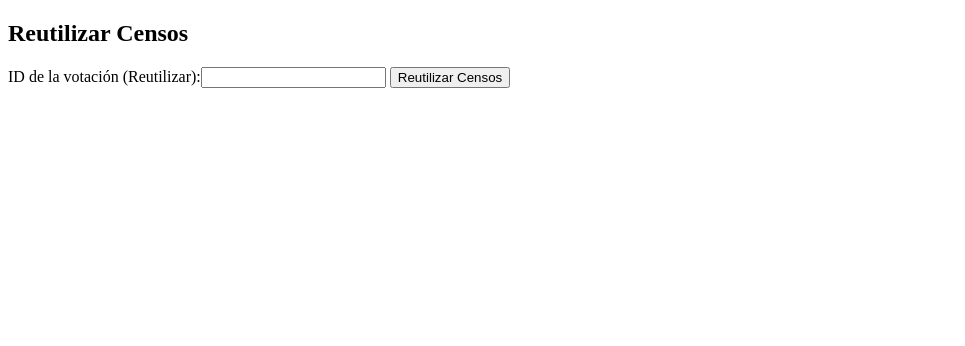
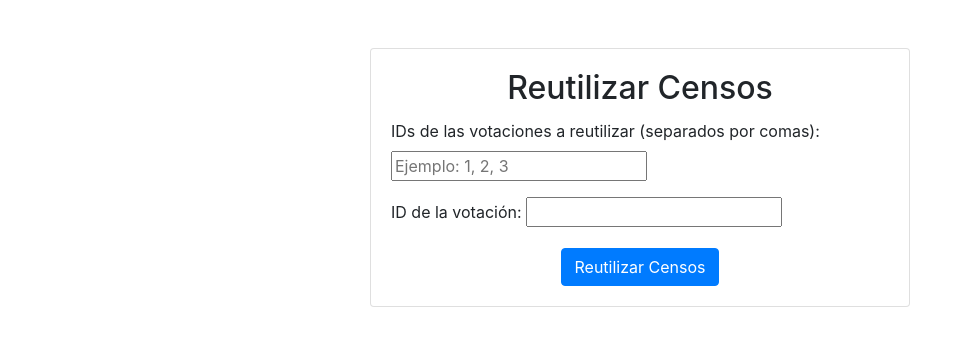
Before and after one commit to lucantdel/decide, a Django app: page /census/reuse/ in a window 1280 px wide. Shown: the top 346 px of the page, without its empty margins (0-965 px from the left). Run offline with Django 3.2, Linux system fonts and the light colour scheme; some libraries are stand-ins or nearby versions.

Commit message:
fix: reusar new funcionality

```diff
--- a/decide/census/forms.py
+++ b/decide/census/forms.py
@@ -48,4 +48,10 @@ class CreationCensusForm(forms.Form):
         return census
 
 class ReuseCensusForm(forms.Form):
-    id_to_reuse = forms.IntegerField(label="ID de la votación (Reutilizar)", required=False)
+    id_to_reuse = forms.CharField(
+        label="IDs de las votaciones a reutilizar (separados por comas)",
+        required=True,
+        widget=forms.TextInput(attrs={'placeholder': 'Ejemplo: 1, 2, 3'}),
+    )
+
+    new_id = forms.IntegerField(label="ID de la votación", required=True)
--- a/decide/census/templates/reuse.html
+++ b/decide/census/templates/reuse.html
@@ -1,16 +1,75 @@
 {% extends "base.html" %}
-{%block content%}
-<h2>Reutilizar Censos</h2>
+{% block content %}
+<link href="https://stackpath.bootstrapcdn.com/bootstrap/4.5.2/css/bootstrap.min.css" rel="stylesheet">
+<div class="container mt-5">
+    <div class="row justify-content-center">
+        <div class="col-md-6">
+            <div class="card">
+                <div class="card-body">
+                    <h2 class="card-title text-center">Reutilizar Censos</h2>
                     {% if messages %}
-    <ul class="messages">
+                        <div class="alert alert-dismissible fade show" role="alert">
                             {% for message in messages %}
-            <li{% if message.tags %} class="{{ message.tags }}"{% endif %}>{{ message }}</li>
+                                <p{% if message.tags %} class="alert-{{ message.tags }}"{% endif %}>{{ message }}</p>
                             {% endfor %}
-    </ul>
+                            <button type="button" class="close" data-dismiss="alert" aria-label="Close">
+                                <span aria-hidden="true">&times;</span>
+                            </button>
+                        </div>
                     {% endif %}
-<form method="post" action="{% url 'reuse' %}">
+                    <form method="post" action="{% url 'reuse' %}" class="needs-validation" novalidate>
                         {% csrf_token %}
-    {{ form }}
-    <button type="submit">Reutilizar Censos</button>
+                        <div class="form-group">
+                            {{ form.id_to_reuse.label_tag }}
+                            {{ form.id_to_reuse }}
+                            {% for error in form.id_to_reuse.errors %}
+                                <div class="invalid-feedback">
+                                    {{ error }}
+                                </div>
+                            {% endfor %}
+                        </div>
+
+                        <div class="form-group">
+                            {{ form.new_id.label_tag }}
+                            {{ form.new_id }}
+                            {% for error in form.new_id.errors %}
+                                <div class="invalid-feedback">
+                                    {{ error }}
+                                </div>
+                            {% endfor %}
+                        </div>
+
+                        <div class="text-center">
+                            <button type="submit" class="btn btn-primary">Reutilizar Censos</button>
+                        </div>
                     </form>
-{%endblock%}
+                </div>
+            </div>
+        </div>
+    </div>
+</div>
+
+<script src="https://code.jquery.com/jquery-3.5.1.slim.min.js"></script>
+<script src="https://cdnjs.cloudflare.com/ajax/libs/popper.js/1.16.0/umd/popper.min.js"></script>
+<script src="https://stackpath.bootstrapcdn.com/bootstrap/4.5.2/js/bootstrap.min.js"></script>
+{% endblock %}
+
+{% block extra_js %}
+<script>
+    (function() {
+        'use strict';
+        window.addEventListener('load', function() {
+            var forms = document.getElementsByClassName('needs-validation');
+            var validation = Array.prototype.filter.call(forms, function(form) {
+                form.addEventListener('submit', function(event) {
+                    if (form.checkValidity() === false) {
+                        event.preventDefault();
+                        event.stopPropagation();
+                    }
+                    form.classList.add('was-validated');
+                }, false);
+            });
+        }, false);
+    })();
+</script>
+{% endblock %}
--- a/decide/census/views.py
+++ b/decide/census/views.py
@@ -193,25 +193,34 @@ def reuse_census_view(request):
     if request.method == 'POST':
         form = ReuseCensusForm(request.POST)
         if form.is_valid():
-            reuse_voting_id = form.cleaned_data['id_to_reuse']
+            reuse_voting_ids = form.cleaned_data['id_to_reuse']
+            new_voting = form.cleaned_data['new_id']
 
-            # Lógica de reutilización de censos similar a la de reuse_action
-            if reuse_voting_id is not None:
-                reuse_voting_id = str(reuse_voting_id)  # Convierte a cadena si es un número entero
+            if reuse_voting_ids:
+                reuse_voting_ids = reuse_voting_ids.split(',')
+                reuse_voting_ids = [id_.strip() for id_ in reuse_voting_ids if id_.strip()]
 
-                if reuse_voting_id.strip():
-                    for census in Census.objects.all():
-                        if Census.objects.filter(voting_id=reuse_voting_id, voter_id=census.voter_id).exists():
-                            messages.error(request, f"Ya existe Censo con voter_id {census.voter_id} y voting_id {reuse_voting_id} en la base de datos.")
-                            continue
-                        re_census = Census()
-                        re_census.voter_id = census.voter_id
-                        re_census.voting_id = reuse_voting_id
-                        re_census.save()
-                    messages.success(request, f"Censos reutilizados con ID: {reuse_voting_id}")
-                    return redirect('home')
-                else:
-                    messages.error(request, "Error: Formulario no válido. Asegúrate de ingresar un ID válido.")
+                try:
+                    if not all(Census.objects.filter(voting_id=int(id_)).exists() for id_ in reuse_voting_ids):
+                        messages.error(request, "No existen censos para todos los IDs proporcionados para reutilizar.")
+                        return render(request, 'reuse.html', {'form': form})
+                except ValueError:
+                    messages.error(request, "Error: Se proporcionó un ID no numérico.")
+                    return render(request, 'reuse.html', {'form': form})
+
+                for reuse_voting_id in reuse_voting_ids:
+                    for census in Census.objects.filter(voting_id=reuse_voting_id):
+                        if not Census.objects.filter(voting_id=new_voting, voter_id=census.voter_id).exists():
+                            re_census = Census()
+                            re_census.voting_id = new_voting
+                            re_census.voter_id = census.voter_id
+                            re_census.save()
+
+                messages.success(request, f"Censos reutilizados con IDs: {', '.join(reuse_voting_ids)}")
+                return redirect('home')
+            else:
+                messages.error(request, "Error: Formulario no válido. Asegúrate de ingresar IDs válidos.")
     else:
         form = ReuseCensusForm()
+
     return render(request, 'reuse.html', {'form': form})
```
Also changed, not shown: decide/census/models.py (+9 -2 lines), decide/census/templates/census/index.html (+17 -11 lines), decide/census/tests.py (+15 -13 lines), decide/census/migrations/0004_alter_census_city.py (added). Lines whose indentation alone changed are shown as unchanged.
